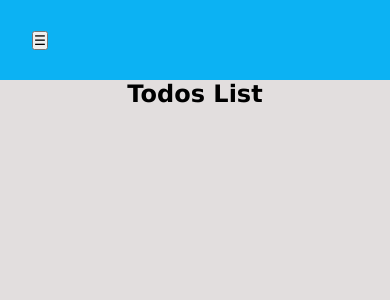
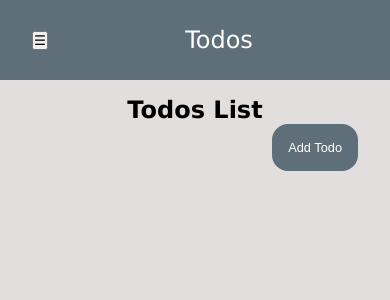
Before and after one commit to tahir-mehmood12/react-todos, a React (Create React App) app: page /todoslist in a window 390 px wide. Shown: the top 300 px of the page. Built offline with nearby package versions, Linux system fonts and the light colour scheme.

Commit message:
add todo button in todolist

```diff
--- a/src/Components/layout/MainNavbar.js
+++ b/src/Components/layout/MainNavbar.js
@@ -15,6 +15,7 @@ export default function MainNavbar() {
         <button className="toggle-button" onClick={toggleNavbar}>
           ☰
         </button>
+        <p className="logo-text">Todos</p>
         <nav className={isNavbarVisible ? "visible" : "hidden"}>
           <ul>
             <li>
--- a/src/Pages/MyTodos.js
+++ b/src/Pages/MyTodos.js
@@ -1,6 +1,7 @@
 import React from "react";
 import TodoList from "../Components/todos/TodoList";
 import "../Styles/TodoStyle.scss";
+import { NavLink } from "react-router-dom";
 
 export default function MyTodos() {
   return (
@@ -10,6 +11,11 @@ export default function MyTodos() {
           <TodoList />
         </div>
       </div>
+      <div className="create-todo-btn">
+        <NavLink to="/todos">
+          <button>Add Todo</button>
+        </NavLink>
+      </div>
     </>
   );
 }
--- a/src/Styles/CreateTodo.scss
+++ b/src/Styles/CreateTodo.scss
@@ -25,7 +25,7 @@ body {
 .todo-list {
   width: 100%;
   padding: $primary-padding;
-  margin: $primary-margin;
+
   ul {
     list-style-type: none;
     display: flex;
--- a/src/Styles/NavbarStyle.scss
+++ b/src/Styles/NavbarStyle.scss
@@ -1,4 +1,4 @@
-$primary-color: #0cb2f3;
+$primary-color: #5e6f79;
 
 header {
   background-color: $primary-color;
@@ -33,10 +33,19 @@ header {
 .toggle-button {
   display: none;
 }
+.logo-text {
+  display: none;
+  font-size: 1.5rem;
+  color: white;
+  margin: auto;
+}
 @media (max-width: 640px) {
   .toggle-button {
     display: block;
-    margin: 2rem;
+    margin-left: 2rem;
+  }
+  .logo-text {
+    display: block;
   }
   header {
     justify-content: start;
--- a/src/Styles/TodoStyle.scss
+++ b/src/Styles/TodoStyle.scss
@@ -54,6 +54,7 @@ $list-background-color: rgb(247, 242, 242);
 .todo-list {
   display: flex;
   justify-content: center;
+  margin-top: 1rem;
 
   .todos-list {
     display: flex;
@@ -119,3 +120,21 @@ $list-background-color: rgb(247, 242, 242);
     }
   }
 }
+
+.create-todo-btn {
+  display: flex;
+  justify-content: end;
+  align-items: end;
+
+  button {
+    padding: 1rem;
+    background-color: $primary-color;
+    color: $text-color;
+    font-size: 0.8rem;
+    border: none;
+    border-radius: 1rem;
+    margin-right: 2rem;
+    position: sticky;
+    margin-bottom: 2rem;
+  }
+}
```
